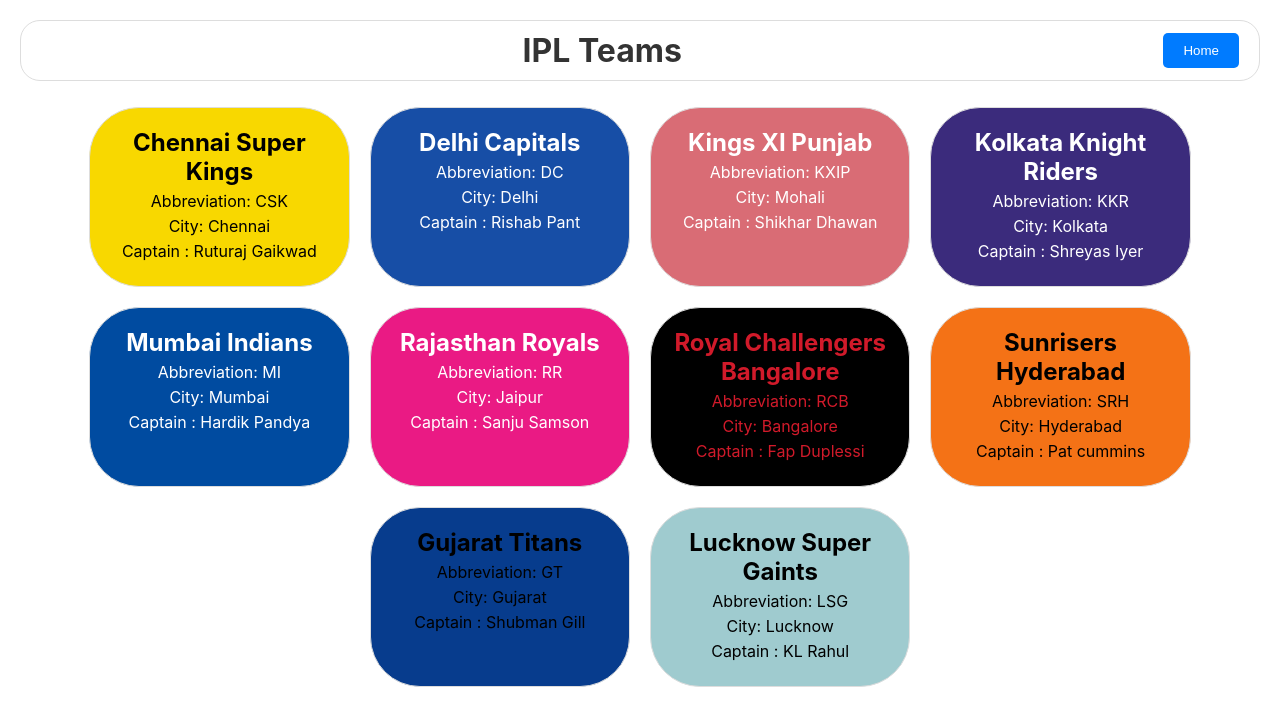
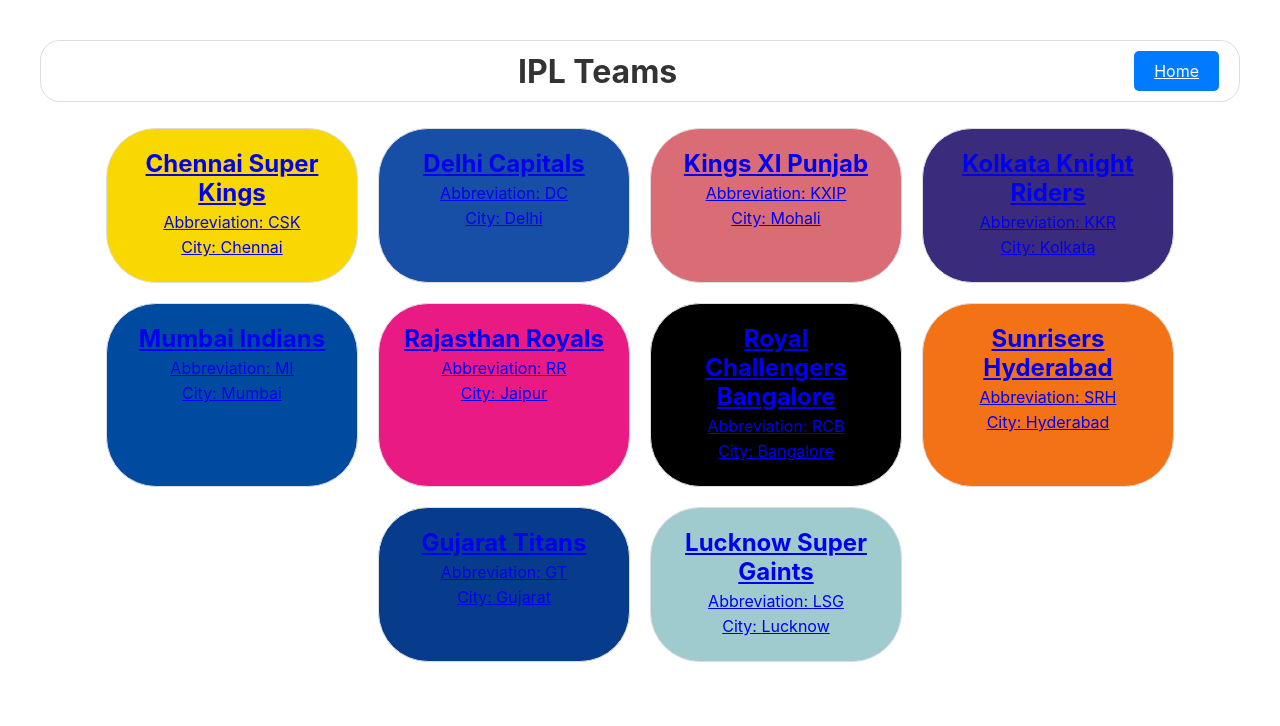
Before and after one commit to CoderGauri/cricket_encyclopedia, a React (Create React App) app: page / in a window 1280 px wide. Shown: the top 726 px of the page. Built offline with nearby package versions, Linux system fonts and the light colour scheme.

Commit message:
Routing added

```diff
--- a/package.json
+++ b/package.json
@@ -8,6 +8,7 @@
     "@testing-library/user-event": "^13.5.0",
     "react": "^18.3.1",
     "react-dom": "^18.3.1",
+    "react-router-dom": "^6.23.1",
     "react-scripts": "5.0.1",
     "web-vitals": "^2.1.4"
   },
--- a/src/App.js
+++ b/src/App.js
@@ -2,12 +2,28 @@
 import './App.css';
 import TeamList from './TeamList';
 import Header from './Header';
+import TeamDetails from './TeamDetails';
+import iplTeams from './iplTeams';
+import { BrowserRouter as Router, Route, Routes } from 'react-router-dom';
 
 function App() {
   return (
     <div className="App">
-     <Header  />
-     <TeamList/>
+     <Router>
+      <div className="App">
+        <Header />
+        <Routes>
+          <Route path="/" element={<TeamList />} />
+          {iplTeams.map((team) => (
+            <Route
+              key={team.id}
+              path={`/team/${team.abbreviation.toLowerCase()}`}
+              element={<TeamDetails team={team} />}
+            />
+          ))}
+        </Routes>
+      </div>
+    </Router>
 
     </div>
   );
--- a/src/Header.js
+++ b/src/Header.js
@@ -1,12 +1,13 @@
 import React from 'react'
 import './Header.css';
+import { Link } from 'react-router-dom';
 
 function Header() {
   return (
     <div>
         <header className="header">
       <h1>IPL Teams</h1>
-      <button className="home-button">Home</button>
+      <Link to="/" className="home-button">Home</Link>
     </header>
     </div>
   )
--- /dev/null
+++ b/src/TeamDetail.css
@@ -0,0 +1,19 @@
+/* src/TeamDetail.css */
+
+.team-detail {
+    border: 1px solid #ddd;
+    margin: 20px;
+    padding: 20px;
+    border-radius: 5px;
+    text-align: center;
+  }
+
+  .team-detail h2 {
+    margin: 0;
+    color: inherit;
+  }
+
+  .team-detail p {
+    margin: 10px 0;
+    color: inherit;
+  }
--- /dev/null
+++ b/src/TeamDetails.js
@@ -0,0 +1,25 @@
+import React from 'react'
+import { useParams } from 'react-router-dom';
+import iplTeams from './iplTeams';
+import './TeamDetail.css';
+
+function TeamDetails() {
+
+    const { abbreviation } = useParams();
+    const team = iplTeams.find(team => team.abbreviation.toLowerCase() === abbreviation);
+
+    if (!team) {
+      return <h2>Team not found</h2>;
+    }
+
+    return (
+      <div className={`team-detail ${team.className}`}>
+        <h2>{team.name}</h2>
+        <p>Abbreviation: {team.abbreviation}</p>
+        <p>City: {team.city}</p>
+      </div>
+    );
+
+}
+
+export default TeamDetails
--- a/src/TeamList.js
+++ b/src/TeamList.js
@@ -1,4 +1,5 @@
 import React from 'react'
+import { Link } from 'react-router-dom';
 import iplTeams from './iplTeams'
 import './iplteam.css';
 
@@ -9,13 +10,14 @@
       <ul>
         {iplTeams.map(team => (
           <li key={team.id} className={team.className}>
-            <h2>{team.name}</h2>
-            <p>Abbreviation: {team.abbreviation}</p>
-            <p>City: {team.city}</p>
-            <p>Captain : {team.captain}</p>
+            <Link to={`/team/${team.abbreviation.toLowerCase()}`}>
+              <h2>{team.name}</h2>
+              <p>Abbreviation: {team.abbreviation}</p>
+              <p>City: {team.city}</p>
+            </Link>
           </li>
         ))}
-      </ul>
+        </ul>
     </div>
   )
 }
```
Also changed, not shown: src/index.js (+6 -6 lines), 1 other file (tests, documents, lock files or other folders).
